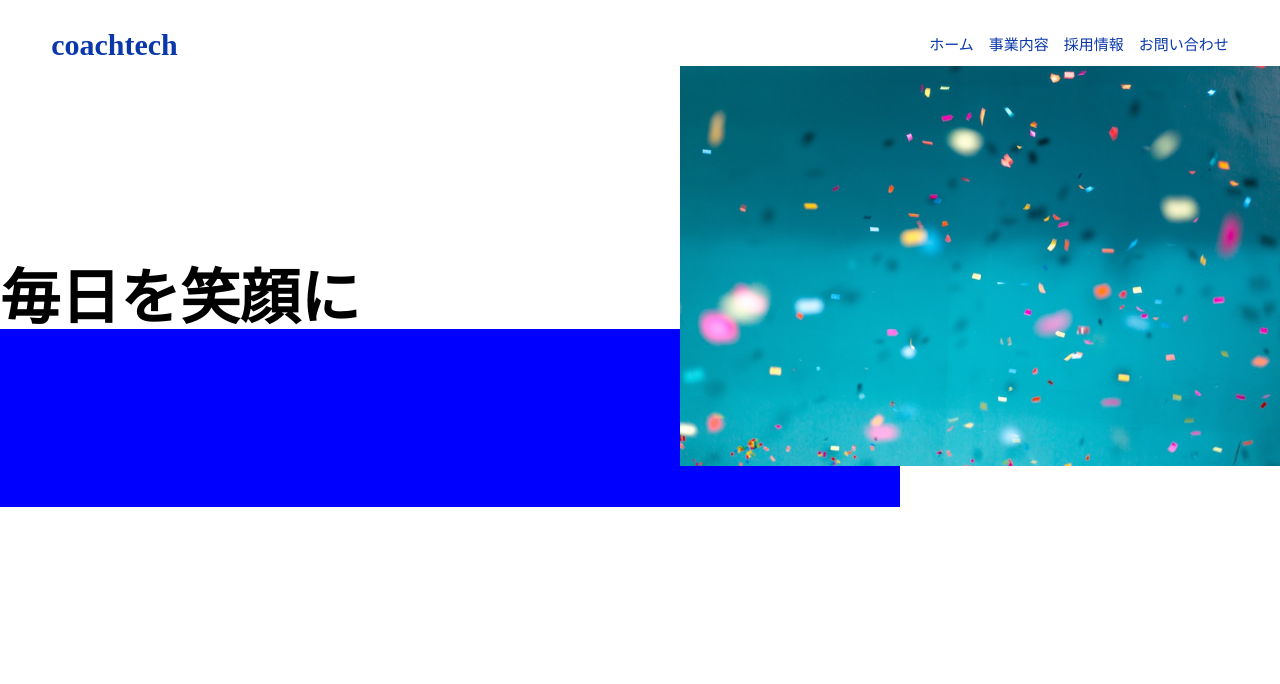
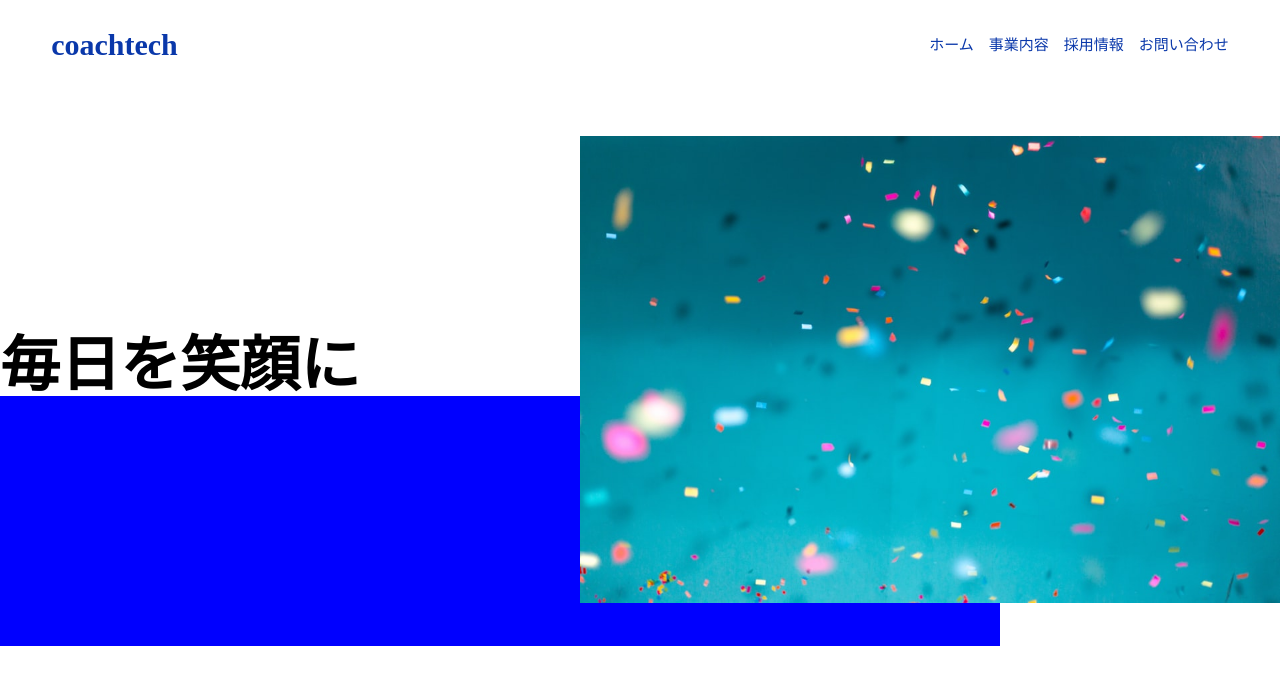
Before and after one commit to Aya3323/CSSexam, a plain HTML site: page index.html in a window 1280 px wide. Drawn offline with Linux system fonts and the light colour scheme.

Commit message:
fourth commit

```diff
--- a/css/style.css
+++ b/css/style.css
@@ -58,16 +58,16 @@ h2 {
 .card {
   position: relative;
   z-index: 20;
-  width:600px;
-  transform: translate(0px, 50px);
+  width:700px;
+  transform: translate(0px, 120px);
 }
 
 .box {
   z-index: 10;
-  width: 900px;
+  width: 1000px;
   background-color: blue;
   transform: translate(0px, -150px);
-  height:178px;
+  height:250px;
 }
 
 .about__content-ttl {
```
